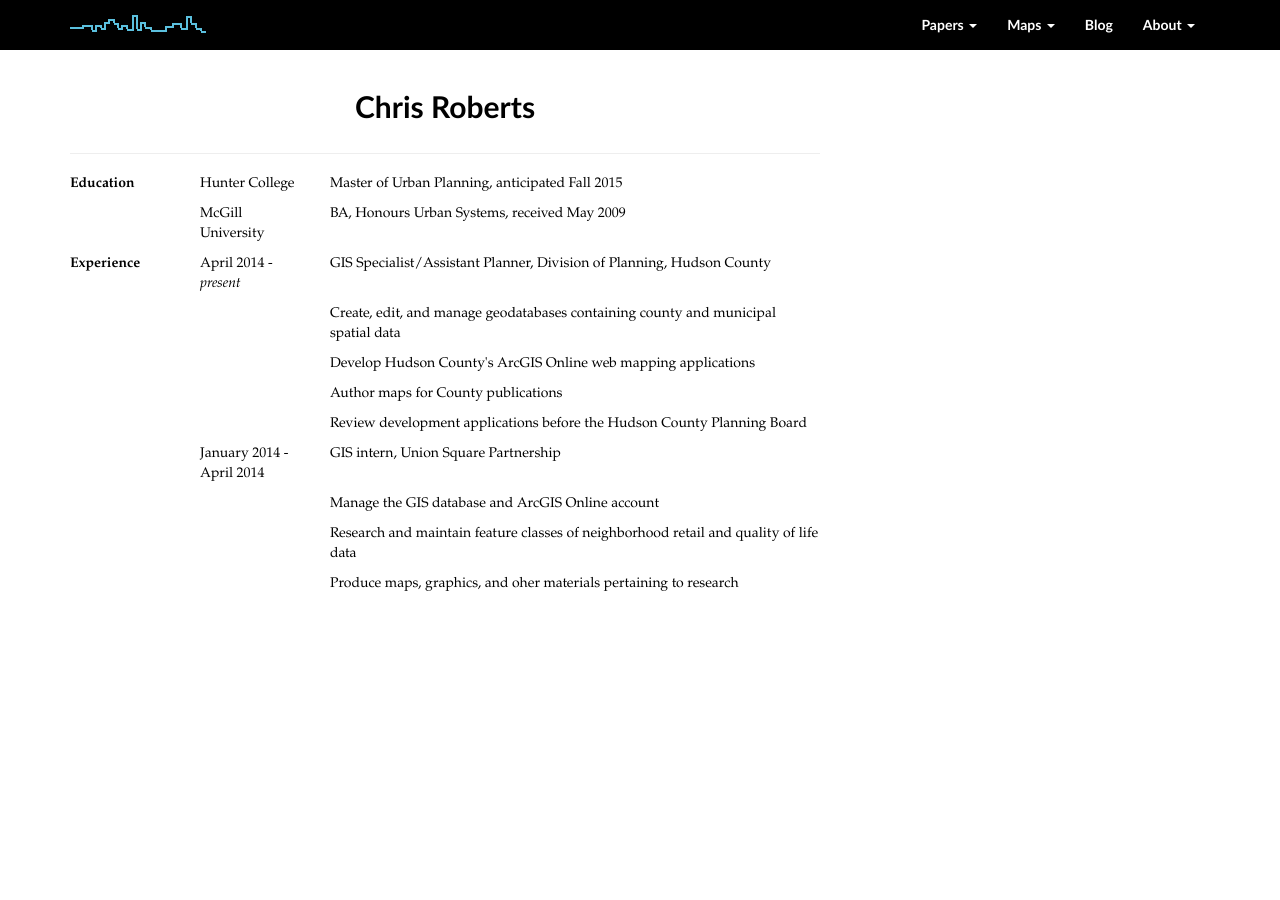
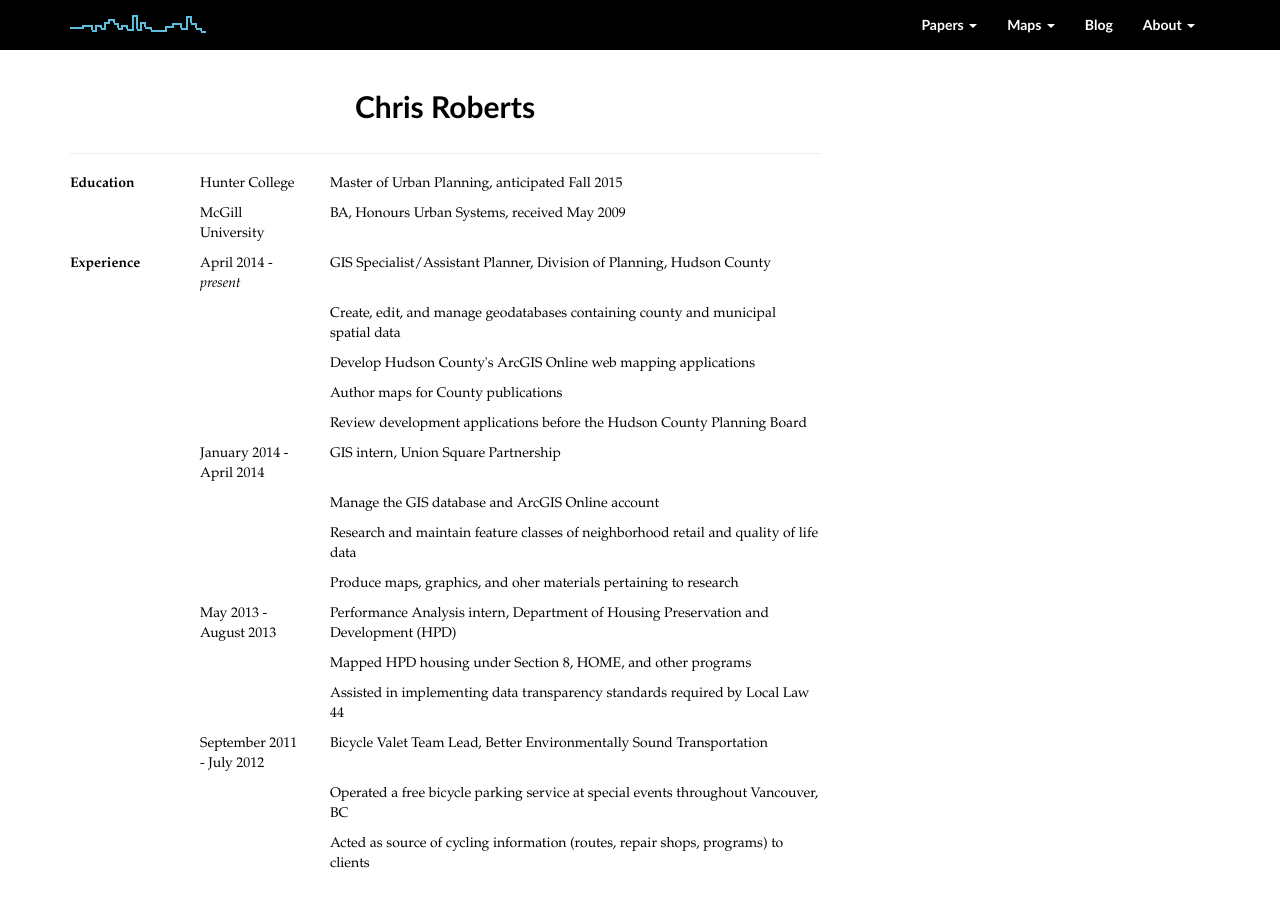
Before and after one commit to chrisrobertsnyc/chrisrobertsnyc.github.io, a Jekyll site: the page built from about/cv.html, in a window 1280 px wide. Built offline with Jekyll 4.4.1, drawn with Linux system fonts in a browser that asks for light colours; nearby versions of some CDN libraries.

Commit message:
Update cv.html

```diff
--- a/about/cv.html
+++ b/about/cv.html
@@ -61,3 +61,35 @@ title: CV
 			<p>Produce maps, graphics, and oher materials pertaining to research</p>
 	</div>
 </div>
+<div class="row">
+	<div class="col-md-2">
+	</div>
+	<div class="col-md-2">
+		<p>May 2013 - August 2013</p>
+	</div>
+	<div class="col-md-8">
+		<p>Performance Analysis intern, Department of Housing Preservation and Development (HPD)</p>
+	</div>
+</div>
+<div class="row">
+	<div class="col-md-8 col-md-offset-4">
+			<p>Mapped HPD housing under Section 8, HOME, and other programs</p>
+			<p>Assisted in implementing data transparency standards required by Local Law 44</p>
+	</div>
+</div>
+<div class="row">
+	<div class="col-md-2">
+	</div>
+	<div class="col-md-2">
+		<p>September 2011 - July 2012</p>
+	</div>
+	<div class="col-md-8">
+		<p>Bicycle Valet Team Lead, Better Environmentally Sound Transportation</p>
+	</div>
+</div>
+<div class="row">
+	<div class="col-md-8 col-md-offset-4">
+			<p>Operated a free bicycle parking service at special events throughout Vancouver, BC</p>
+			<p>Acted as source of cycling information (routes, repair shops, programs) to clients</p>
+	</div>
+</div>
```
